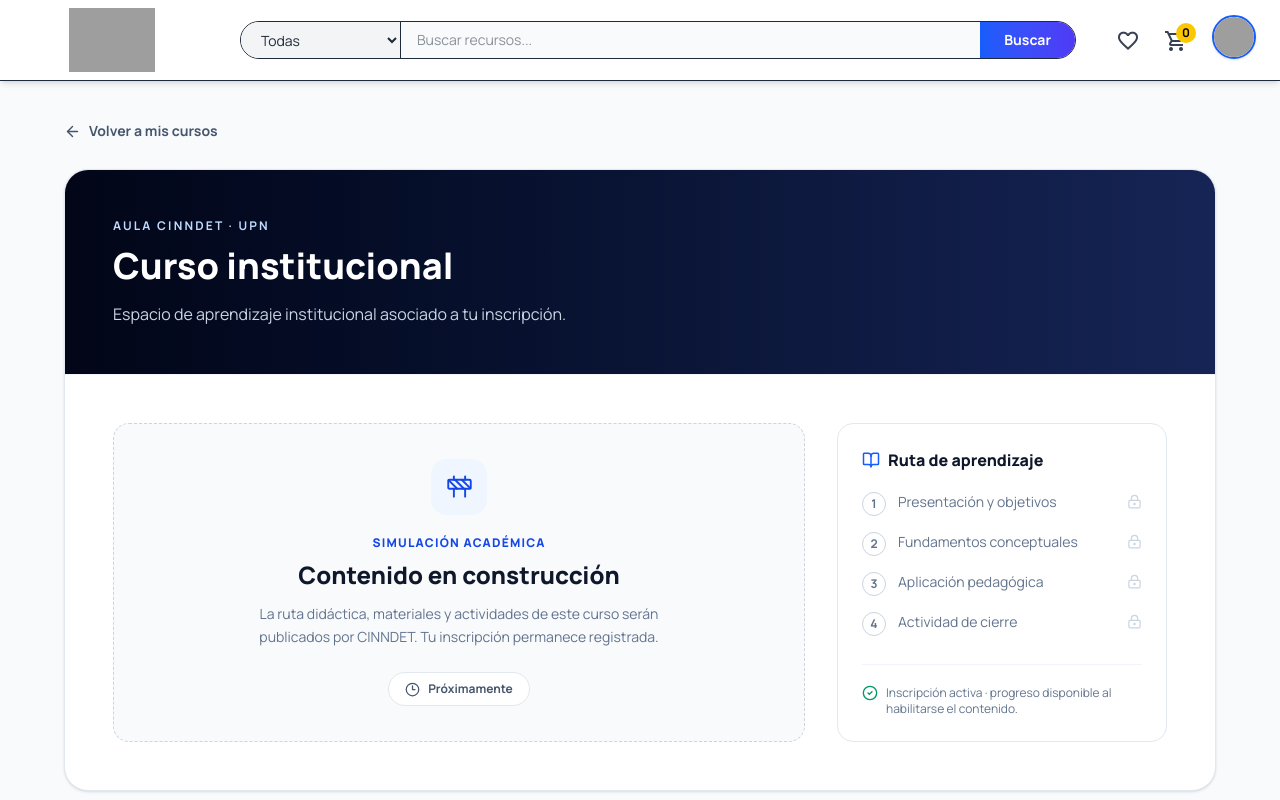
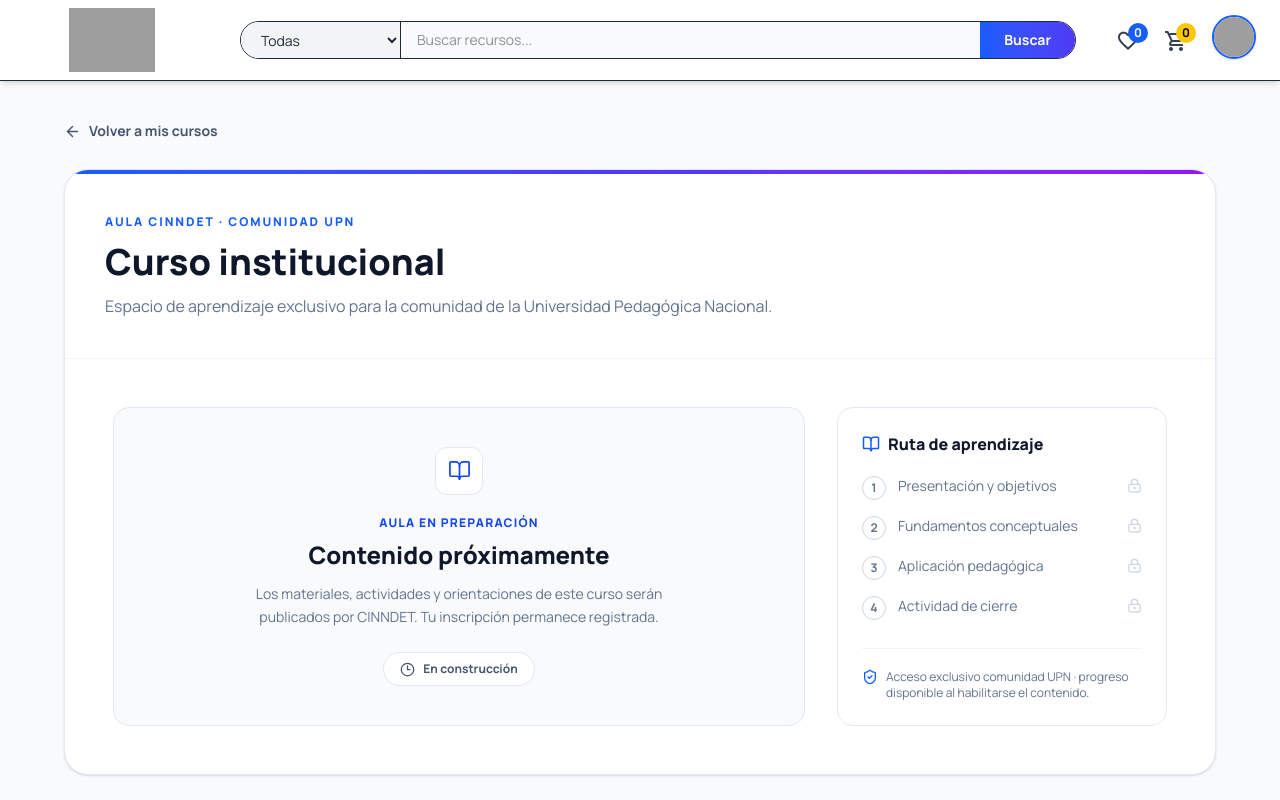
Before and after one commit to Juan2006223/marketEvaluaci-n, a React (Vite) app in the folder frontend/: page /curso/1 in a window 1280 px wide. Shown: the top 800 px of the page. Built offline with nearby package versions, Linux system fonts and the light colour scheme; no server answers; grey boxes are pictures that could not be loaded.

Commit message:
fix: clarify UPN access and favorites navigation

```diff
--- a/frontend/src/components/Navbar.jsx
+++ b/frontend/src/components/Navbar.jsx
@@ -1,6 +1,7 @@
 import React, { useState } from 'react';
 import { Link, useNavigate } from 'react-router-dom';
 import { useAuthContext } from '../shared/estado/useAuthContext';
+import { useInteresContext } from '../shared/estado/useInteresContext';
 
 const Navbar = () => {
     const [userMenuOpen, setUserMenuOpen] = useState(false);
@@ -9,6 +10,7 @@ const Navbar = () => {
     const [cartCount, setCartCount] = useState(0);
     const navigate = useNavigate();
     const { usuario, cerrarSesion, esAdmin } = useAuthContext();
+    const { cantidad: favoritosCount } = useInteresContext();
 
     React.useEffect(() => {
         const actualizar = () => {
@@ -67,8 +69,11 @@ const Navbar = () => {
 
                 {/* Panel derecho */}
                 <div className="flex items-center gap-6">
-                    <Link to="/guardados" className="hover:text-blue-600 transition" title="Mis favoritos">
+                    <Link to="/guardados" className="relative hover:text-blue-600 transition" title="Mis favoritos">
                         <span className="material-symbols-outlined text-2xl text-gray-700">favorite</span>
+                        <span className="absolute -top-1 -right-2 bg-blue-600 text-white text-xs font-bold min-w-5 h-5 px-1 flex items-center justify-center rounded-full">
+                            {favoritosCount}
+                        </span>
                     </Link>
                     {/* Carrito de cursos */}
                     <Link to="/cart" className="relative hover:text-blue-600 transition" title="Carrito de cursos">
--- a/frontend/src/pages/CursoPendiente.jsx
+++ b/frontend/src/pages/CursoPendiente.jsx
@@ -1,6 +1,6 @@
 import React, { useMemo } from 'react';
 import { Link, useParams } from 'react-router-dom';
-import { ArrowLeft, BookOpen, CheckCircle2, Clock3, Construction, LockKeyhole } from 'lucide-react';
+import { ArrowLeft, BookOpen, Clock3, LockKeyhole, ShieldCheck } from 'lucide-react';
 
 export default function CursoPendiente() {
   const { id } = useParams();
@@ -15,18 +15,19 @@ export default function CursoPendiente() {
           <ArrowLeft size={17} /> Volver a mis cursos
         </Link>
         <section className="bg-white rounded-3xl border border-slate-200 shadow-sm overflow-hidden">
-          <div className="p-8 md:p-12 border-b border-slate-100 bg-gradient-to-r from-slate-950 to-blue-950 text-white">
-            <p className="text-xs font-bold uppercase tracking-[0.18em] text-blue-200 mb-3">Aula CINNDET · UPN</p>
-            <h1 className="text-3xl md:text-4xl font-black max-w-3xl">{titulo}</h1>
-            <p className="mt-4 text-slate-300 max-w-2xl">Espacio de aprendizaje institucional asociado a tu inscripción.</p>
+          <div className="h-1 bg-gradient-to-r from-blue-600 via-indigo-600 to-purple-600" />
+          <div className="p-8 md:p-10 border-b border-slate-100">
+            <p className="text-xs font-black uppercase tracking-[0.16em] text-blue-600 mb-3">Aula CINNDET · Comunidad UPN</p>
+            <h1 className="text-3xl md:text-4xl font-black text-slate-900 max-w-3xl">{titulo}</h1>
+            <p className="mt-3 text-slate-500 max-w-2xl">Espacio de aprendizaje exclusivo para la comunidad de la Universidad Pedagógica Nacional.</p>
           </div>
           <div className="grid lg:grid-cols-3 gap-8 p-8 md:p-12">
-            <section className="lg:col-span-2 rounded-2xl border border-dashed border-slate-300 bg-slate-50 min-h-72 flex flex-col items-center justify-center text-center p-8">
-              <div className="w-14 h-14 rounded-2xl bg-blue-50 text-blue-700 flex items-center justify-center mb-5"><Construction size={27} strokeWidth={1.7} /></div>
-              <p className="text-xs font-black uppercase tracking-widest text-blue-700 mb-2">Simulación académica</p>
-              <h2 className="text-2xl font-extrabold text-slate-900">Contenido en construcción</h2>
-              <p className="max-w-md text-sm leading-relaxed text-slate-500 mt-3">La ruta didáctica, materiales y actividades de este curso serán publicados por CINNDET. Tu inscripción permanece registrada.</p>
-              <span className="mt-6 inline-flex items-center gap-2 text-xs font-bold text-slate-600 bg-white border border-slate-200 px-4 py-2 rounded-full"><Clock3 size={15} /> Próximamente</span>
+            <section className="lg:col-span-2 rounded-2xl border border-slate-200 bg-slate-50 min-h-72 flex flex-col items-center justify-center text-center p-8">
+              <div className="w-12 h-12 rounded-xl bg-white border border-slate-200 text-blue-700 flex items-center justify-center mb-5"><BookOpen size={23} strokeWidth={1.8} /></div>
+              <p className="text-xs font-black uppercase tracking-widest text-blue-700 mb-2">Aula en preparación</p>
+              <h2 className="text-2xl font-extrabold text-slate-900">Contenido próximamente</h2>
+              <p className="max-w-md text-sm leading-relaxed text-slate-500 mt-3">Los materiales, actividades y orientaciones de este curso serán publicados por CINNDET. Tu inscripción permanece registrada.</p>
+              <span className="mt-6 inline-flex items-center gap-2 text-xs font-bold text-slate-600 bg-white border border-slate-200 px-4 py-2 rounded-full"><Clock3 size={15} /> En construcción</span>
             </section>
             <aside className="rounded-2xl border border-slate-200 p-6">
               <h2 className="font-extrabold text-slate-900 flex items-center gap-2"><BookOpen size={18} className="text-blue-600" /> Ruta de aprendizaje</h2>
@@ -39,7 +40,7 @@ export default function CursoPendiente() {
                   </li>
                 ))}
               </ol>
-              <div className="mt-7 pt-5 border-t border-slate-100 text-xs text-slate-500 flex gap-2"><CheckCircle2 size={16} className="text-emerald-600 shrink-0" /> Inscripción activa · progreso disponible al habilitarse el contenido.</div>
+              <div className="mt-7 pt-5 border-t border-slate-100 text-xs text-slate-500 flex gap-2"><ShieldCheck size={16} className="text-blue-600 shrink-0" /> Acceso exclusivo comunidad UPN · progreso disponible al habilitarse el contenido.</div>
             </aside>
           </div>
         </section>
--- a/frontend/src/pages/Login.jsx
+++ b/frontend/src/pages/Login.jsx
@@ -129,7 +129,7 @@ const Login = () => {
                     <div className="w-full max-w-md bg-white rounded-[2rem] shadow-2xl p-10 lg:p-12 transform hover:scale-[1.01] transition-transform duration-500">
                         <div className="mb-10 text-center">
                             <h1 className="text-4xl font-black text-gray-900 mb-3 tracking-tighter">Iniciar sesión</h1>
-                            <p className="text-gray-400 font-medium">Gestiona tus herramientas educativas.</p>
+                            <p className="text-gray-400 font-medium">Acceso exclusivo para la comunidad UPN.</p>
                         </div>
 
                         <form onSubmit={handleLogin} className="space-y-6">
@@ -176,11 +176,11 @@ const Login = () => {
                                     </div>
                                     <span className="text-gray-500 text-sm font-semibold group-hover:text-gray-700 transition-colors">Recordarme</span>
                                 </label>
-                                <a href="#" className="text-blue-600 hover:text-blue-800 text-sm font-bold hover:underline transition-all">¿Olvidaste tu contraseña?</a>
+                                <span className="text-slate-400 text-sm font-medium">Acceso institucional</span>
                             </div>
 
                             <button className="w-full bg-[#1f57ff] hover:bg-[#1745d0] text-white font-black py-4 rounded-2xl shadow-xl shadow-blue-200 transform transition-all hover:-translate-y-1 active:scale-95 flex items-center justify-center gap-3 text-lg mt-8">
-                                Canjear Acceso
+                                Ingresar
                                 <span className="material-symbols-outlined font-bold">arrow_forward</span>
                             </button>
                         </form>
@@ -195,8 +195,8 @@ const Login = () => {
                                 <p className="text-xs text-gray-400">El acceso con Google se habilitará al finalizar la configuración institucional.</p>
                             )}
                             <p className="text-gray-400 text-sm font-medium">
-                                ¿Aún no tienes cuenta institucional?
-                                <a href="#" className="text-blue-600 font-bold ml-2 hover:underline">Regístrate</a>
+                                ¿Eres evaluador o administrador?
+                                <span className="text-blue-600 font-bold ml-2">Usa las credenciales asignadas.</span>
                             </p>
                             <div className="h-px bg-gray-100 w-full"></div>
                             <p className="text-[10px] text-gray-300 uppercase font-black tracking-widest px-8 leading-relaxed">
```
